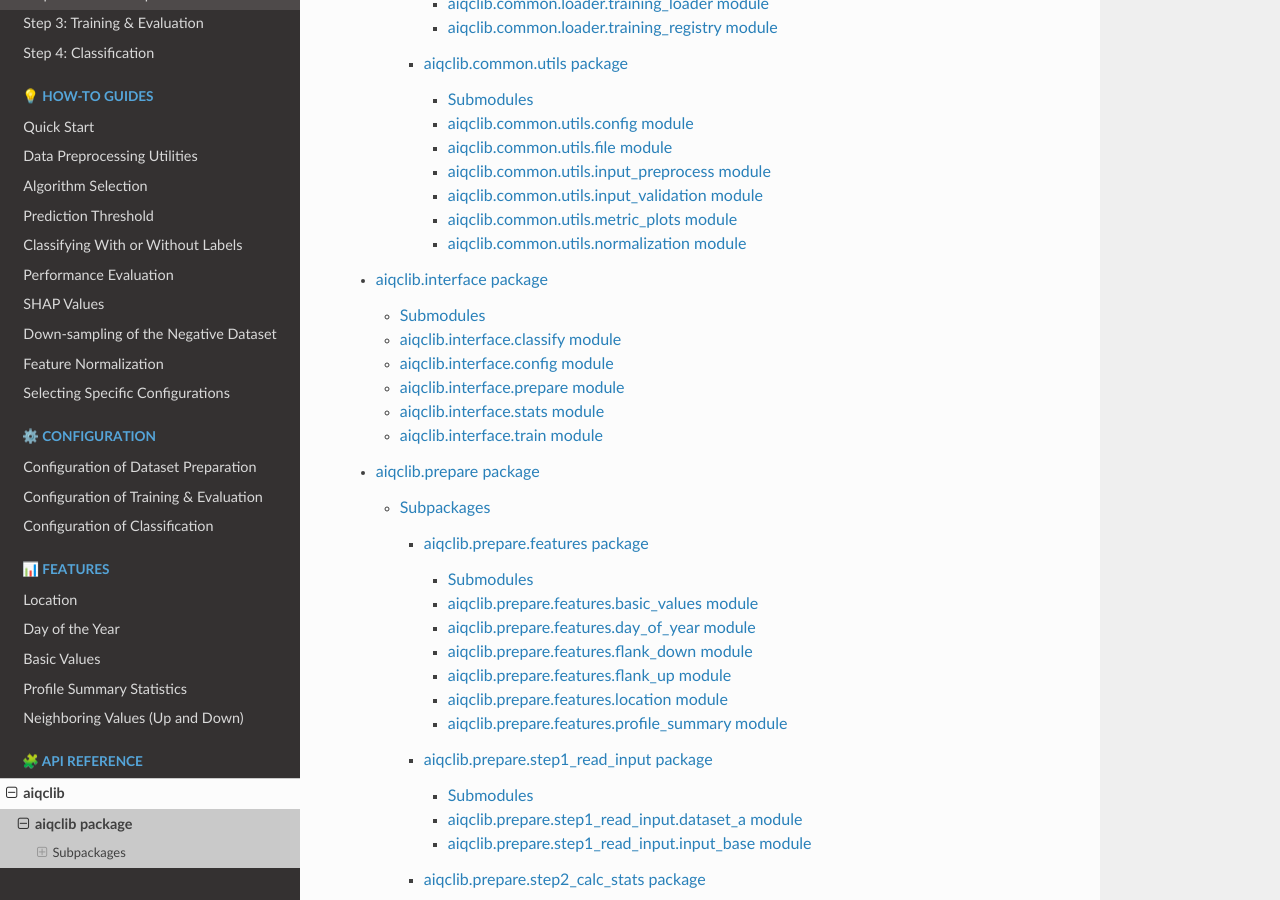
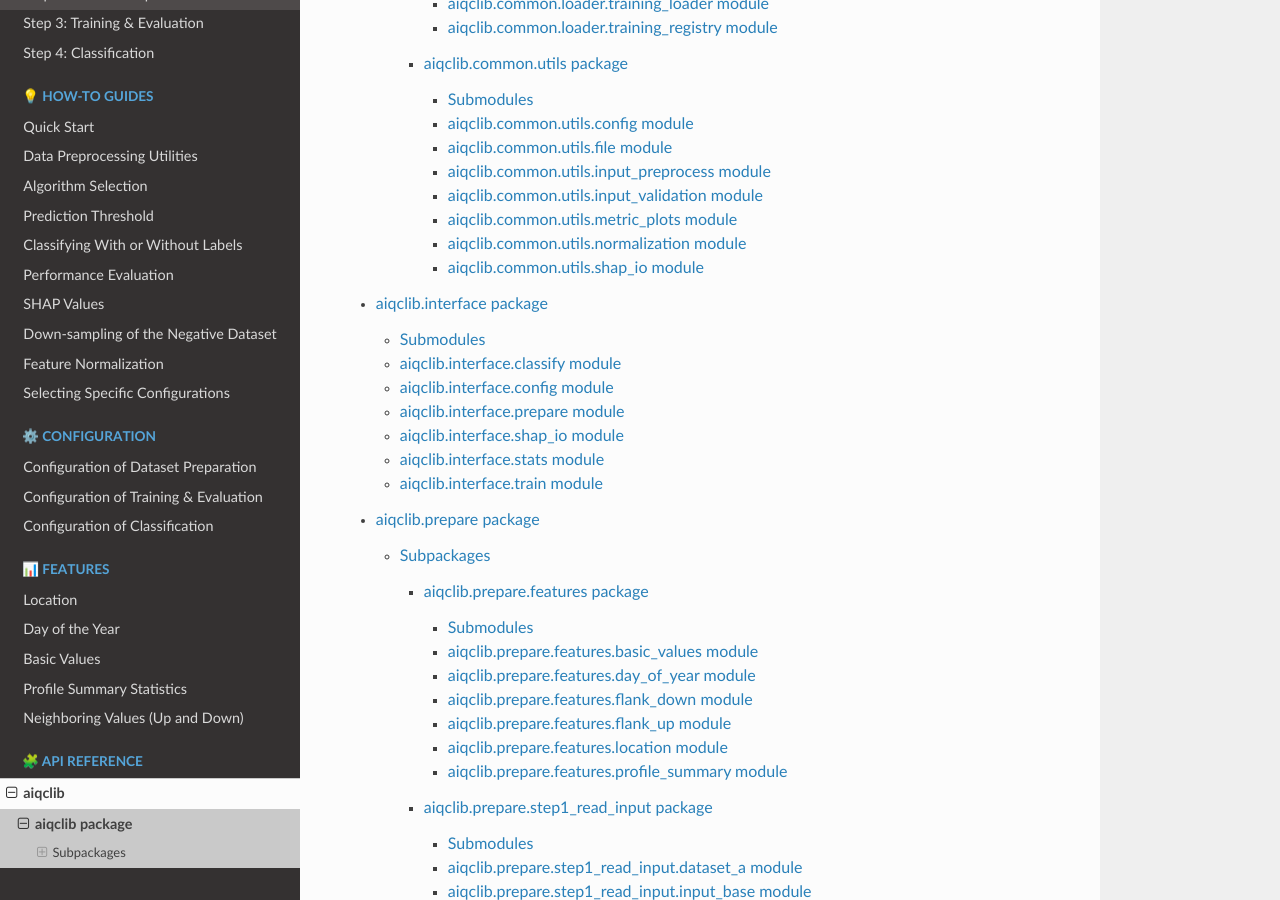
Before and after one commit to AIQC-Hub/aiqclib, a Sphinx documentation site: the page built from docs/source/api/aiqclib.rst, in a window 1280 px wide and 900 px high, scrolled down 1920 px. Built offline with Sphinx 7.4.7 and the Read the Docs theme 3.1.0, drawn with Linux system fonts in a browser that asks for light colours.

Commit message:
Regenerate API docs and apply ruff fixes
Refresh sphinx-apidoc output (adds interface.shap_io) and remove unused
imports / reformat in test files flagged by ruff.

Co-Authored-By: Claude Opus 4.8 <noreply@anthropic.com>

```diff
--- a/docs/source/api/aiqclib.common.utils.rst
+++ b/docs/source/api/aiqclib.common.utils.rst
@@ -56,3 +56,11 @@ aiqclib.common.utils.normalization module
    :members:
    :show-inheritance:
    :undoc-members:
+
+aiqclib.common.utils.shap\_io module
+------------------------------------
+
+.. automodule:: aiqclib.common.utils.shap_io
+   :members:
+   :show-inheritance:
+   :undoc-members:
--- a/docs/source/api/aiqclib.interface.rst
+++ b/docs/source/api/aiqclib.interface.rst
@@ -33,6 +33,14 @@ aiqclib.interface.prepare module
    :show-inheritance:
    :undoc-members:
 
+aiqclib.interface.shap\_io module
+---------------------------------
+
+.. automodule:: aiqclib.interface.shap_io
+   :members:
+   :show-inheritance:
+   :undoc-members:
+
 aiqclib.interface.stats module
 ------------------------------
 
```
Also changed, not shown: 4 other files.
